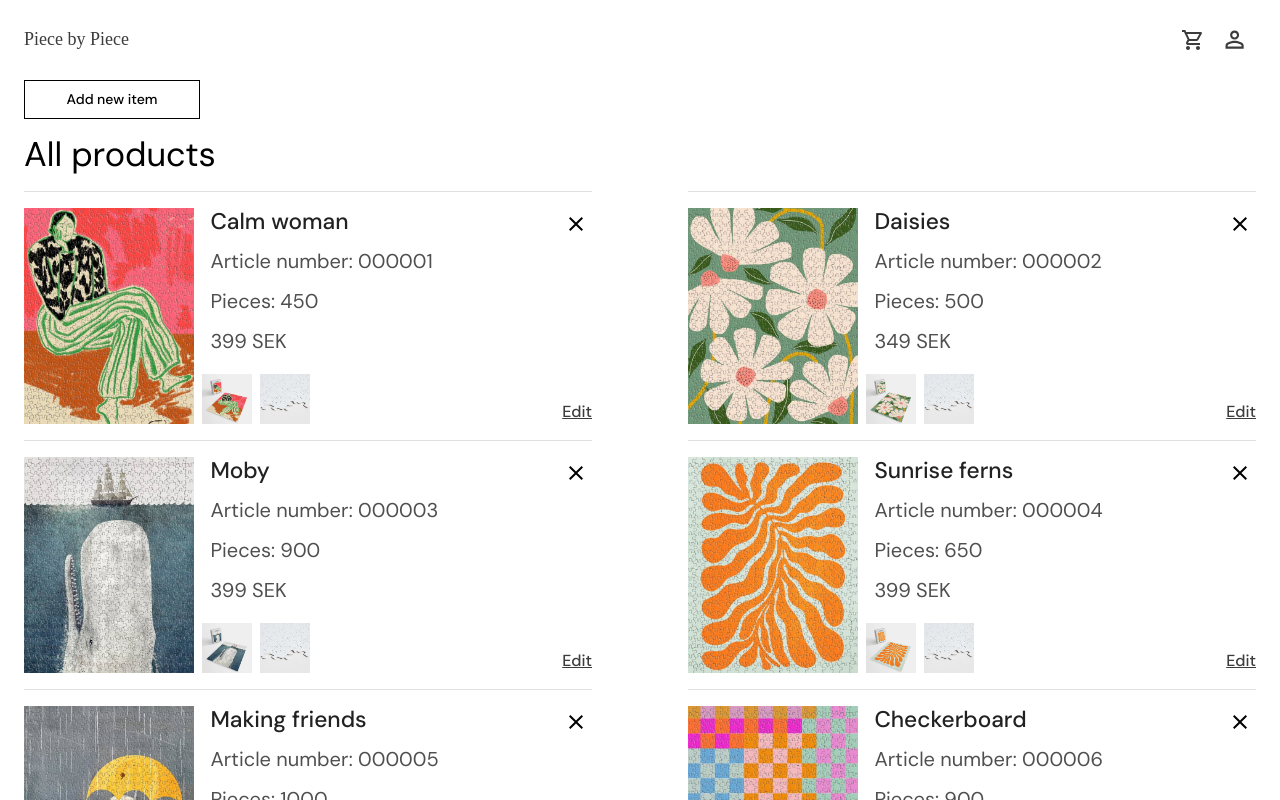
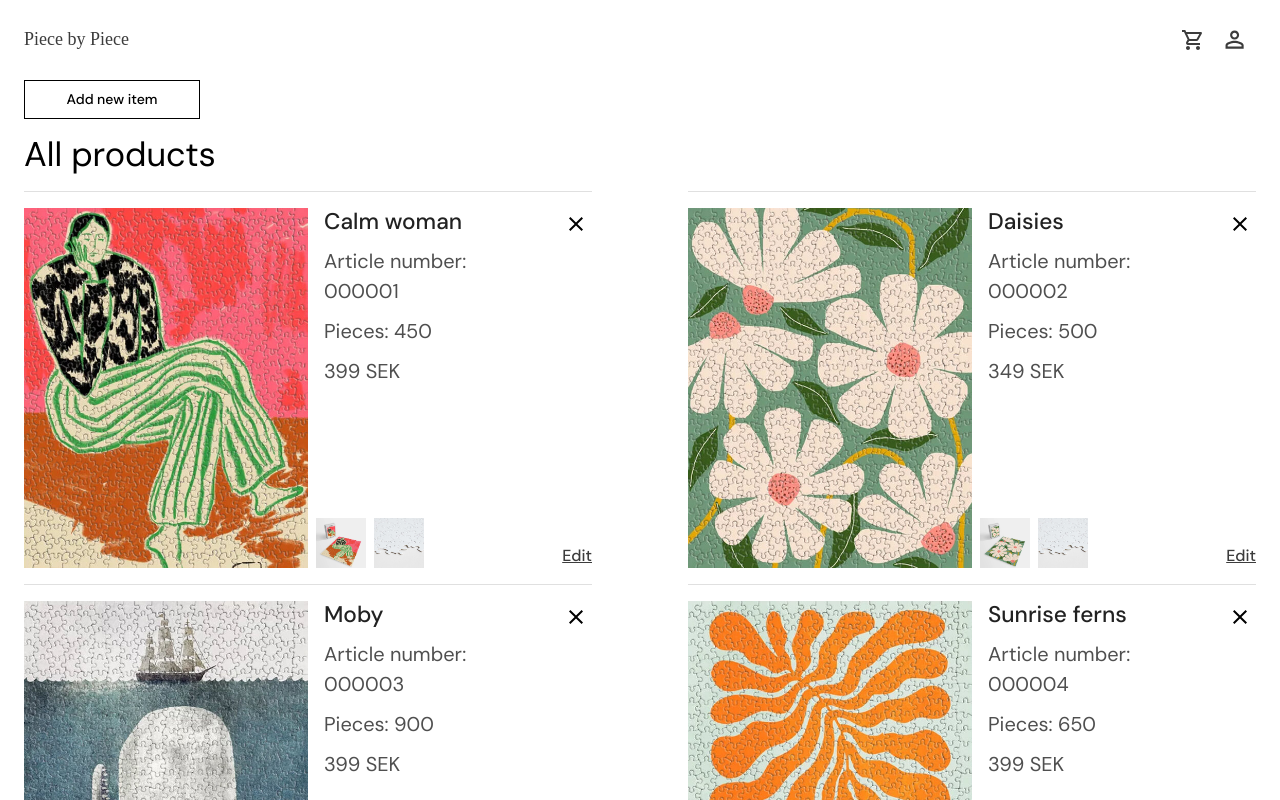
Before and after one commit to jesnagbg/react-webshop-ts-jenny-ellen-nat, a React (Vite) app: page /admin in a window 1280 px wide. Shown: the top 800 px of the page. Built offline with nearby package versions, Linux system fonts and the light colour scheme.

Commit message:
mq image

```diff
--- a/src/components/AdminCard.tsx
+++ b/src/components/AdminCard.tsx
@@ -5,7 +5,7 @@ import {
   CardContent,
   CardMedia,
   IconButton,
-  Typography,
+  Typography
 } from '@mui/material';
 import { useRef, useState } from 'react';
 import { Link } from 'react-router-dom';
@@ -111,7 +111,7 @@ const styledCard = {
 };
 
 const styledCardMedia = {
-  maxWidth: 0.3,
+  maxWidth: { xs: 0.4, md: 0.5, lg: 0.3, },
 };
 
 const styledCardContent = {
@@ -159,8 +159,8 @@ const imageContainer = {
 };
 
 const extraImageStyle = {
-  width: '50px',
-  height: '50px',
+  height: { xs: 20, sm: 50 },
+  width: { xs: 20, sm: 50 },
   objectFit: 'cover',
   marginLeft: '0.5rem',
 };
```
